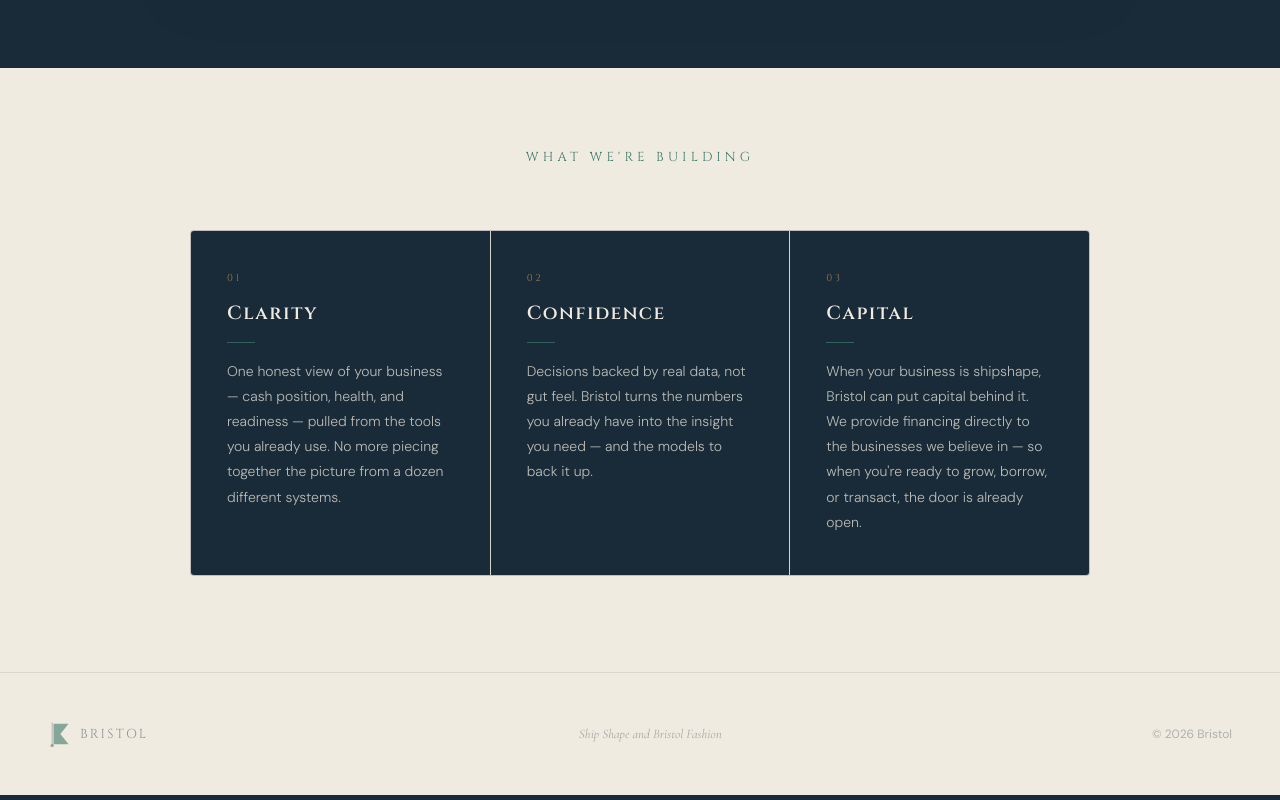
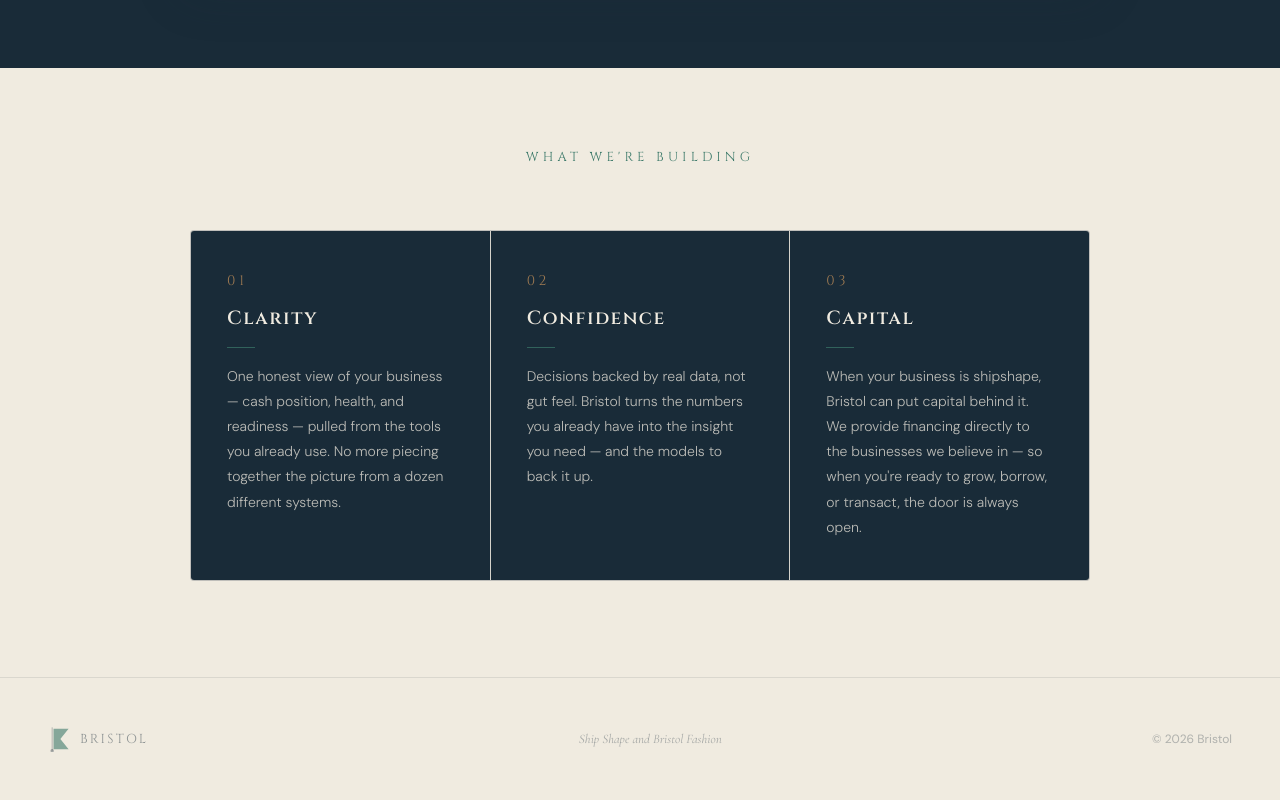
Before and after one commit to Toonep/Landing-Page, a Next.js app: page / in a window 1280 px wide. Shown: the part 1426-2226 px from the top of the page. Built offline with nearby package versions, Linux system fonts and the light colour scheme.

Commit message:
Larger pillar numbers, fix 'already' to 'always' in Capital copy
https://claude.ai/code/session_01WNFf7tspEkrP1FamBgRZvj

```diff
--- a/components/Pillars.js
+++ b/components/Pillars.js
@@ -34,7 +34,7 @@ function PillarCard({ pillar, delay }) {
       }}
     >
       <span style={{
-        fontFamily: 'var(--font-display)', fontSize: 10,
+        fontFamily: 'var(--font-display)', fontSize: 14,
         color: 'var(--nautical-brass)', letterSpacing: '0.28em',
       }}>{pillar.num}</span>
       <h3 style={{
--- a/content.js
+++ b/content.js
@@ -21,7 +21,7 @@ export const content = {
     {
       num: '03',
       title: 'Capital',
-      body: 'When your business is shipshape, Bristol can put capital behind it. We provide financing directly to the businesses we believe in — so when you\'re ready to grow, borrow, or transact, the door is already open.',
+      body: 'When your business is shipshape, Bristol can put capital behind it. We provide financing directly to the businesses we believe in — so when you\'re ready to grow, borrow, or transact, the door is always open.',
     },
   ],
 };
```
